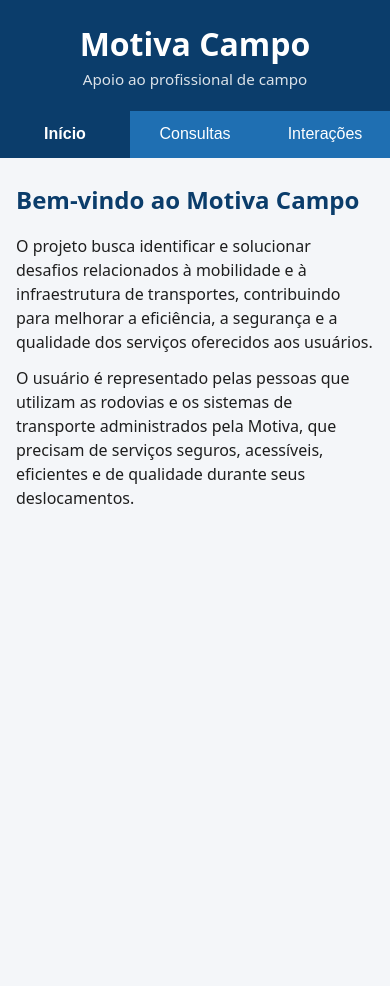
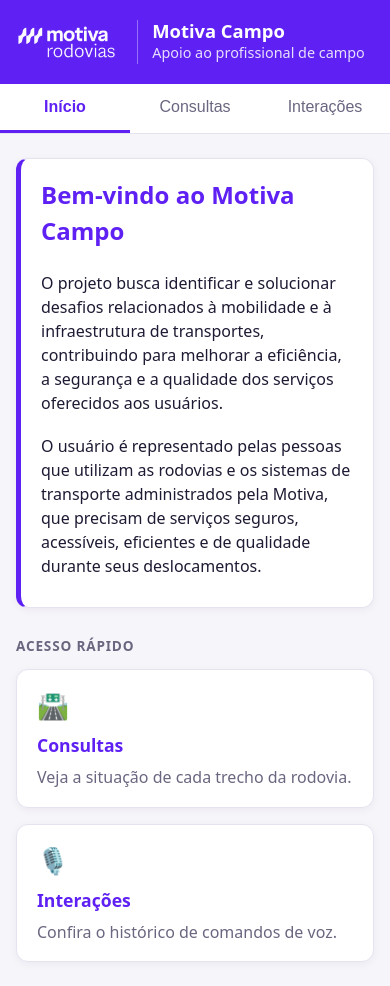
Before and after one commit to rodrigo-nery99/challenge-motiva-frontend, a React (Vite) app: page / in a window 390 px wide. Before the commit the page ends 844 px from the top, so only its background shows below. Built offline with nearby package versions, Linux system fonts and the light colour scheme.

Commit message:
style: aplica identidade visual da Motiva e corrige cores dos status

```diff
--- a/index.html
+++ b/index.html
@@ -1,10 +1,10 @@
 <!doctype html>
-<html lang="en">
+<html lang="pt-BR">
   <head>
     <meta charset="UTF-8" />
     <link rel="icon" type="image/svg+xml" href="/favicon.svg" />
     <meta name="viewport" content="width=device-width, initial-scale=1.0" />
-    <title>challenge-motiva-frontend</title>
+    <title>Motiva Campo</title>
   </head>
   <body>
     <div id="root"></div>
--- a/src/App.jsx
+++ b/src/App.jsx
@@ -1,4 +1,3 @@
-
 import { useState } from "react";
 import Header from "./components/Header";
 import Nav from "./components/Nav";
@@ -14,7 +13,7 @@ function App() {
       <Header titulo="Motiva Campo" subtitulo="Apoio ao profissional de campo" />
       <Nav telaAtual={telaAtual} onTrocarTela={setTelaAtual} />
       <main>
-        {telaAtual === "inicio" && <Inicio />}
+        {telaAtual === "inicio" && <Inicio onTrocarTela={setTelaAtual} />}
         {telaAtual === "consultas" && <Consultas />}
         {telaAtual === "interacoes" && <Interacoes />}
       </main>
--- a/src/components/CardTrecho.jsx
+++ b/src/components/CardTrecho.jsx
@@ -1,9 +1,20 @@
+// Dicionario: traduz o status (com acento) para a classe CSS (sem acento)
+const classeStatus = {
+  "Normal": "status-normal",
+  "Atenção": "status-atencao",
+  "Crítico": "status-critico",
+};
+
 function CardTrecho({ rodovia, kmInicial, kmFinal, nome, status, observacao }) {
   return (
-    <article className="card">
-      <h3>{nome}</h3>
-      <p><strong>{rodovia}</strong> . km {kmInicial} ao {kmFinal}</p>
-      <span className={`status status-${status.toLowerCase()}`}>{status}</span>
+    <article className={`card card-trecho borda-${classeStatus[status]}`}>
+      <div className="card-topo">
+        <h3>{nome}</h3>
+        <span className={`status ${classeStatus[status]}`}>{status}</span>
+      </div>
+      <p className="card-local">
+        <strong>{rodovia}</strong> · km {kmInicial} ao {kmFinal}
+      </p>
       <p>{observacao}</p>
     </article>
   );
--- a/src/components/Header.jsx
+++ b/src/components/Header.jsx
@@ -1,8 +1,15 @@
+import logo from "../assets/logo-motiva.png";
+
 function Header({ titulo, subtitulo }) {
   return (
     <header className="header">
-      <h1>{titulo}</h1>
-      <p>{subtitulo}</p>
+      <div className="header-conteudo">
+        <img src={logo} alt="Motiva Rodovias" className="header-logo" />
+        <div className="header-textos">
+          <h1>{titulo}</h1>
+          <p>{subtitulo}</p>
+        </div>
+      </div>
     </header>
   );
 }
--- a/src/index.css
+++ b/src/index.css
@@ -1,12 +1,14 @@
+/* ===== Cores e base ===== */
 
-/* ===== Cores e base ===== */
 :root {
-  --cor-primaria: #0b3d6b;
-  --cor-secundaria: #1f6fb2;
-  --cor-fundo: #f4f6f9;
+  --cor-primaria: #5f21f3;     /* roxo da Motiva (mesmo tom do fundo do logo) */
+  --cor-secundaria: #4515c2;   /* roxo mais escuro */
+  --cor-roxo-claro: #f0eafe;   /* fundos de destaque */
+  --cor-fundo: #f6f5fa;
   --cor-card: #ffffff;
-  --cor-texto: #1e1e1e;
-  --cor-texto-suave: #5f6b7a;
+  --cor-borda: #e6e3f0;
+  --cor-texto: #1e1a33;
+  --cor-texto-suave: #6b6680;
 }
 
 * {
@@ -23,44 +25,78 @@ body {
 }
 
 /* ===== Header ===== */
+
 .header {
   background: var(--cor-primaria);
   color: #fff;
   padding: 1.25rem 1rem;
-  text-align: center;
+}
+
+.header-conteudo {
+  max-width: 900px;
+  margin: 0 auto;
+  display: flex;
+  align-items: center;
+  gap: 1.25rem;
+}
+
+.header-logo {
+  height: 48px;
+  width: auto;
+}
+
+.header-textos {
+  border-left: 1px solid rgba(255, 255, 255, 0.35);
+  padding-left: 1.25rem;
+}
+
+.header h1 {
+  font-size: 1.4rem;
+  line-height: 1.2;
 }
 
 .header p {
   opacity: 0.85;
-  font-size: 0.95rem;
+  font-size: 0.9rem;
 }
 
 /* ===== Nav ===== */
+
 .nav {
   display: flex;
-  background: var(--cor-secundaria);
+  justify-content: center;
+  background: var(--cor-card);
+  border-bottom: 1px solid var(--cor-borda);
+  position: sticky;
+  top: 0;
+  z-index: 10;
 }
 
 .nav button {
   flex: 1;
+  max-width: 300px;
   padding: 0.9rem;
   border: none;
+  border-bottom: 3px solid transparent;
   background: transparent;
-  color: #fff;
+  color: var(--cor-texto-suave);
   font-size: 1rem;
   cursor: pointer;
 }
 
 .nav button:hover {
-  background: rgba(255, 255, 255, 0.1);
+  color: var(--cor-primaria);
+  background: var(--cor-roxo-claro);
 }
 
 .nav button.ativo {
-  background: var(--cor-primaria);
+  color: var(--cor-primaria);
+  border-bottom-color: var(--cor-primaria);
   font-weight: bold;
 }
 
 /* ===== Conteúdo ===== */
+
 main {
   max-width: 900px;
   margin: 0 auto;
@@ -76,7 +112,47 @@ main section > p {
   margin-bottom: 0.75rem;
 }
 
+.destaque p {
+  margin-bottom: 0.75rem;
+}
+
+.titulo-secao {
+  margin: 1.75rem 0 0.75rem;
+  color: var(--cor-texto-suave);
+  font-size: 0.85rem;
+  text-transform: uppercase;
+  letter-spacing: 0.06em;
+}
+
+.atalho {
+  font: inherit;
+  text-align: left;
+  color: var(--cor-texto);
+  cursor: pointer;
+  transition: transform 0.15s, box-shadow 0.15s, border-color 0.15s;
+}
+
+.atalho:hover {
+  transform: translateY(-2px);
+  border-color: var(--cor-primaria);
+  box-shadow: 0 6px 16px rgba(95, 33, 243, 0.15);
+}
+
+.atalho strong {
+  color: var(--cor-primaria);
+  font-size: 1.1rem;
+}
+
+.atalho span {
+  color: var(--cor-texto-suave);
+}
+
+.atalho .atalho-icone {
+  font-size: 1.6rem;
+}
+
 /* ===== Lista e cards ===== */
+
 .lista {
   display: grid;
   gap: 1rem;
@@ -84,9 +160,10 @@ main section > p {
 
 .card {
   background: var(--cor-card);
-  border-radius: 8px;
-  padding: 1rem;
-  box-shadow: 0 1px 4px rgba(0, 0, 0, 0.1);
+  border: 1px solid var(--cor-borda);
+  border-radius: 12px;
+  padding: 1.1rem 1.25rem;
+  box-shadow: 0 2px 8px rgba(30, 26, 51, 0.05);
   display: flex;
   flex-direction: column;
   gap: 0.4rem;
@@ -96,12 +173,38 @@ main section > p {
   color: var(--cor-texto-suave);
 }
 
+.card-topo {
+  display: flex;
+  justify-content: space-between;
+  align-items: flex-start;
+  gap: 0.75rem;
+}
+
+.card-local {
+  color: var(--cor-texto-suave);
+  font-size: 0.9rem;
+}
+
+/* Precisa vir DEPOIS do .card, senão o "border" do .card apaga a faixa roxa */
+.destaque {
+  border-left: 5px solid var(--cor-primaria);
+}
+
 /* ===== Status dos trechos ===== */
+
+.card-trecho {
+  border-left-width: 5px;
+}
+
+.borda-status-normal  { border-left-color: #1e8e4e; }
+.borda-status-atencao { border-left-color: #c98a00; }
+.borda-status-critico { border-left-color: #d63a3a; }
+
 .status {
-  align-self: flex-start;
-  padding: 2px 10px;
-  border-radius: 4px;
-  font-size: 0.85rem;
+  flex-shrink: 0;
+  padding: 2px 12px;
+  border-radius: 999px;
+  font-size: 0.8rem;
   font-weight: bold;
 }
 
@@ -121,18 +224,36 @@ main section > p {
 }
 
 /* ===== Interações ===== */
+
 .comando {
   font-weight: bold;
 }
 
 .resposta {
-  background: var(--cor-fundo);
-  border-left: 4px solid var(--cor-secundaria);
+  background: var(--cor-roxo-claro);
+  border-left: 4px solid var(--cor-primaria);
   padding: 0.5rem 0.75rem;
-  border-radius: 4px;
+  border-radius: 6px;
+}
+
+/* ===== Celular: header mais compacto ===== */
+
+@media (max-width: 480px) {
+  .header-logo {
+    height: 36px;
+  }
+
+  .header-textos {
+    padding-left: 0.9rem;
+  }
+
+  .header h1 {
+    font-size: 1.15rem;
+  }
 }
 
 /* ===== Telas maiores: cards em 2 colunas ===== */
+
 @media (min-width: 700px) {
   .lista {
     grid-template-columns: 1fr 1fr;
--- a/src/pages/Inicio.jsx
+++ b/src/pages/Inicio.jsx
@@ -1,6 +1,7 @@
-function Inicio() {
+function Inicio({ onTrocarTela }) {
   return (
     <section>
+      <div className="card destaque">
         <h2>Bem-vindo ao Motiva Campo</h2>
 
         <p>
@@ -16,6 +17,22 @@ function Inicio() {
           Motiva, que precisam de serviços seguros, acessíveis,
           eficientes e de qualidade durante seus deslocamentos.
         </p>
+      </div>
+
+      <h3 className="titulo-secao">Acesso rápido</h3>
+      <div className="lista">
+        <button className="card atalho" onClick={() => onTrocarTela("consultas")}>
+          <span className="atalho-icone">🛣️</span>
+          <strong>Consultas</strong>
+          <span>Veja a situação de cada trecho da rodovia.</span>
+        </button>
+
+        <button className="card atalho" onClick={() => onTrocarTela("interacoes")}>
+          <span className="atalho-icone">🎙️</span>
+          <strong>Interações</strong>
+          <span>Confira o histórico de comandos de voz.</span>
+        </button>
+      </div>
     </section>
   );
 }
```
Also changed, not shown: src/assets/logo-motiva.png (added). Lines whose indentation alone changed are shown as unchanged.
